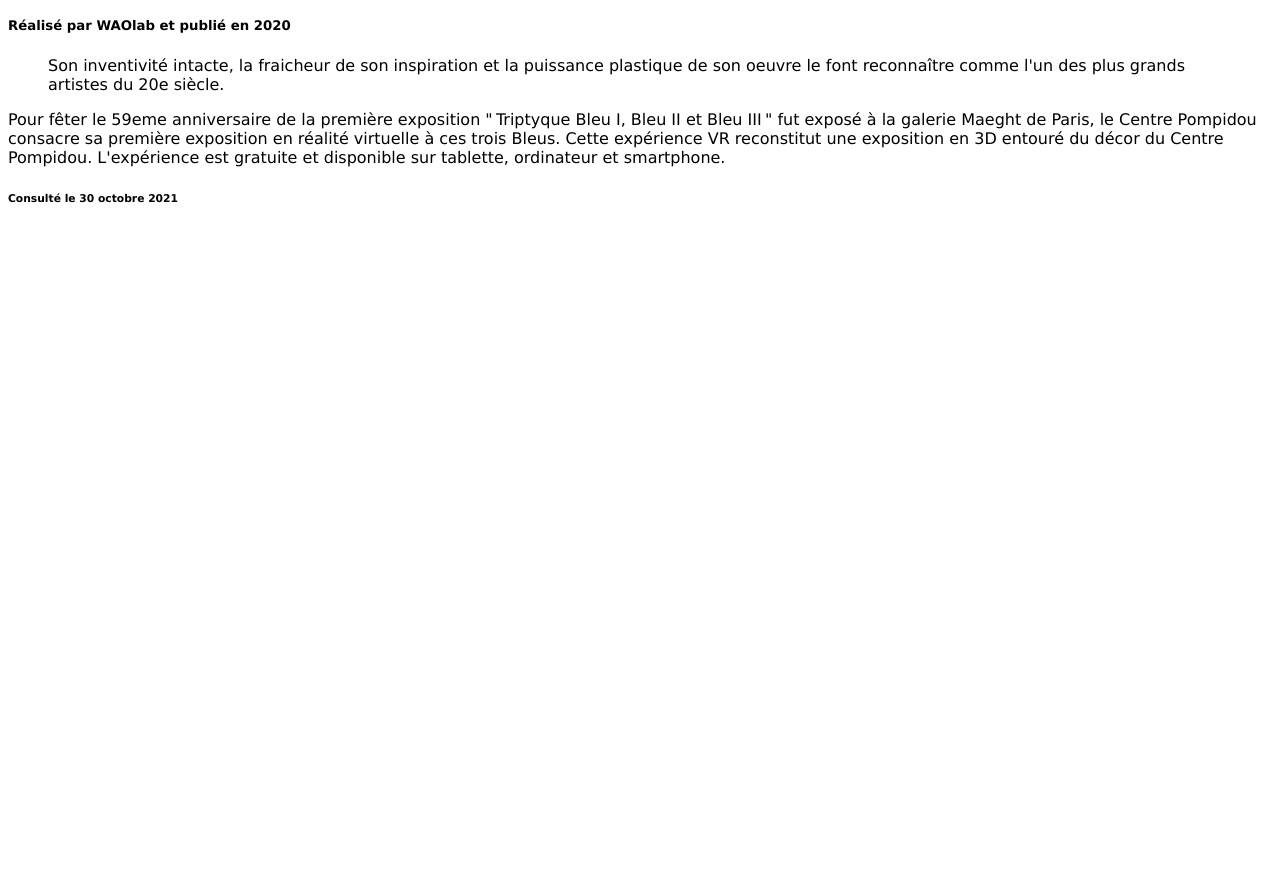
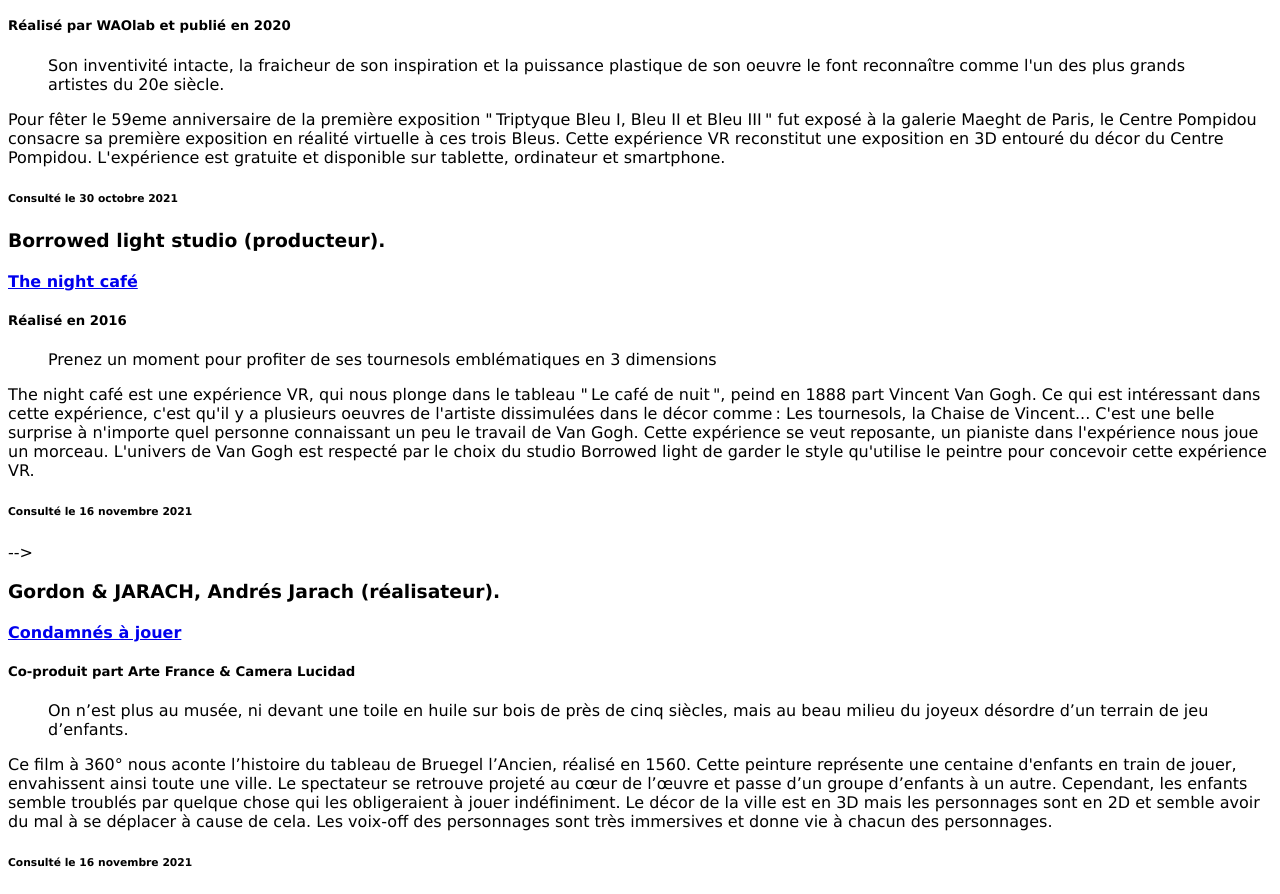
Before and after one commit to mailie-hombert/mailie-hombert.github.io, a PHP site: page /INR_mailie/index.php in a window 1280 px wide. Shown: the part 4651-5545 px from the top of the page. Before the commit the page ends 4854 px from the top, so only its background shows below. Run offline with PHP 8.4, Linux system fonts and the light colour scheme; some libraries are stand-ins or nearby versions.

Commit message:
Ajout + modifications d'articlesa

```diff
--- a/INR_mailie/articles.php
+++ b/INR_mailie/articles.php
@@ -569,7 +569,7 @@
 
  <!------------------------------------------ Podcast RV ------------------------------------------------------------------------------->
 
-  <article class="filterDiv ">
+  <article class="filterDiv realitevirtuelle musee numerique mediation">
     <h3>
       SCHWAB, Edouard (auteur).
     </h3>
@@ -598,9 +598,11 @@
 
   </article>
 
-  <!------------------------------------------ Podcast RV  ------------------------------------------------------------------------------->
+  <!------------------------------------------ FIN Podcast RV  ------------------------------------------------------------------------------->
 
-  <article class="filterDiv tag1 tag2">
+  <!------------------------------------------ Expo VR Centre Pompidou ------------------------------------------------------------------------------->
+
+  <article class="filterDiv realitevirtuelle musee">
     <h3>
       Centre Pompidou (producteur).
     </h3>
@@ -631,10 +633,115 @@
 
   </article>
 
-   <!------------------------------------------ FIN Podcast RV  ------------------------------------------------------------------------------->
 
 
-  <!------------------------------------------ Expo VR Centre Pompidou  ------------------------------------------------------------------------------->
+
+  <!------------------------------------------ FIN Expo VR Centre Pompidou  ------------------------------------------------------------------------------->
+
+  <!------------------------------------------ Van Gogh VR  ------------------------------------------------------------------------------->
+
+
+  <article class="filterDiv realitevirtuelle interactif experienceimmersive">
+    <h3>
+      Borrowed light studio (producteur).
+    </h3>
+
+    <h4>
+      <a href="https://www.borrowedlightvr.com/the-night-cafe/" target="_blank">
+        The night café
+      </a>
+    </h4>
+
+    <h5>
+      Réalisé en 2016
+    </h5>
+
+    <blockquote cit="#">Prenez un moment pour profiter de ses tournesols emblématiques en 3 dimensions</blockquote>
+
+    <p>
+    The night café est une expérience VR, qui nous plonge dans le tableau "&#8239;Le café de nuit&#8239;", peind en 1888 part Vincent Van Gogh. Ce qui est intéressant dans cette expérience, c'est qu'il y a
+    plusieurs oeuvres de l'artiste dissimulées dans le décor comme&#8239;: Les tournesols, la Chaise de Vincent... C'est une belle surprise à n'importe quel personne connaissant un peu le travail de Van Gogh.
+    Cette expérience se veut reposante, un pianiste dans l'expérience nous joue un morceau. L'univers de Van Gogh est respecté par le choix du studio Borrowed light
+    de garder le style qu'utilise le peintre pour concevoir cette expérience VR.
+    </p>
+
+
+    <h6>
+      Consulté le 16 novembre 2021
+    </h6>
+
+  </article>
+  -->
+
+   <!------------------------------------------ FIN Van Gogh VR  ---------------------------------------------------------->
+
+   <!------------------------------------------ Bruegel VR  ---------------------------------------------------------->
+
+   <article class="filterDiv realitevirtuelle experienceimmersive ">
+    <h3>
+    Gordon & JARACH, Andrés Jarach (réalisateur).
+    </h3>
+
+    <h4>
+      <a href="https://www.arte.tv/sites/webproductions/condamnes-a-jouer/" target="_blank">
+        Condamnés à jouer
+      </a>
+    </h4>
+
+    <h5>
+      Co-produit part Arte France & Camera Lucidad
+    </h5>
+
+    <blockquote cit="#">On n’est plus au musée, ni devant une toile en huile sur bois de près de cinq siècles, mais au beau milieu du joyeux désordre d’un terrain de jeu d’enfants.</blockquote>
+
+    <p>
+      Ce film à 360° nous aconte l’histoire du tableau de Bruegel l’Ancien, réalisé en 1560. Cette peinture représente une centaine d'enfants en train de jouer, envahissent ainsi toute une ville.
+       Le spectateur se retrouve projeté au cœur de l’œuvre et passe d’un groupe d’enfants à un autre. Cependant, les enfants semble troublés par quelque chose qui les obligeraient à jouer indéfiniment.
+       Le décor de la ville est en 3D mais les personnages sont en 2D et semble avoir du mal à se déplacer à cause de cela. Les voix-off des personnages sont très immersives et donne
+       vie à chacun des personnages.</p>
+
+    <h6>
+      Consulté le 16 novembre 2021
+    </h6>
+
+  </article>
+
+ <!------------------------------------------ FIN Bruegel VR  ---------------------------------------------------------->
+
+<!--
+ <article class="filterDiv realitevirtuelle experienceimmersive numerique">
+    <h3>
+      NOM, Prénom (auteur).
+    </h3>
+
+    <h4>
+      <a href="#" target="_blank">
+        Titre,
+      </a>
+    </h4>
+
+    <h5>
+      Éditeur, date de publication.
+    </h5>
+
+    <blockquote cit="#">Citation</blockquote>
+
+    <p>
+      Résumé
+    </p>
+
+
+    <h6>
+      Date de lecture / consultation
+    </h6>
+
+  </article>
+-->
+<!------------------------------------------ FIN Bruegel VR  ---------------------------------------------------------->
+
+
+
+<!------------------------------------------ FIN Bruegel VR  ---------------------------------------------------------->
 
 <!--
   <article class="filterDiv tag1 tag2">
```
